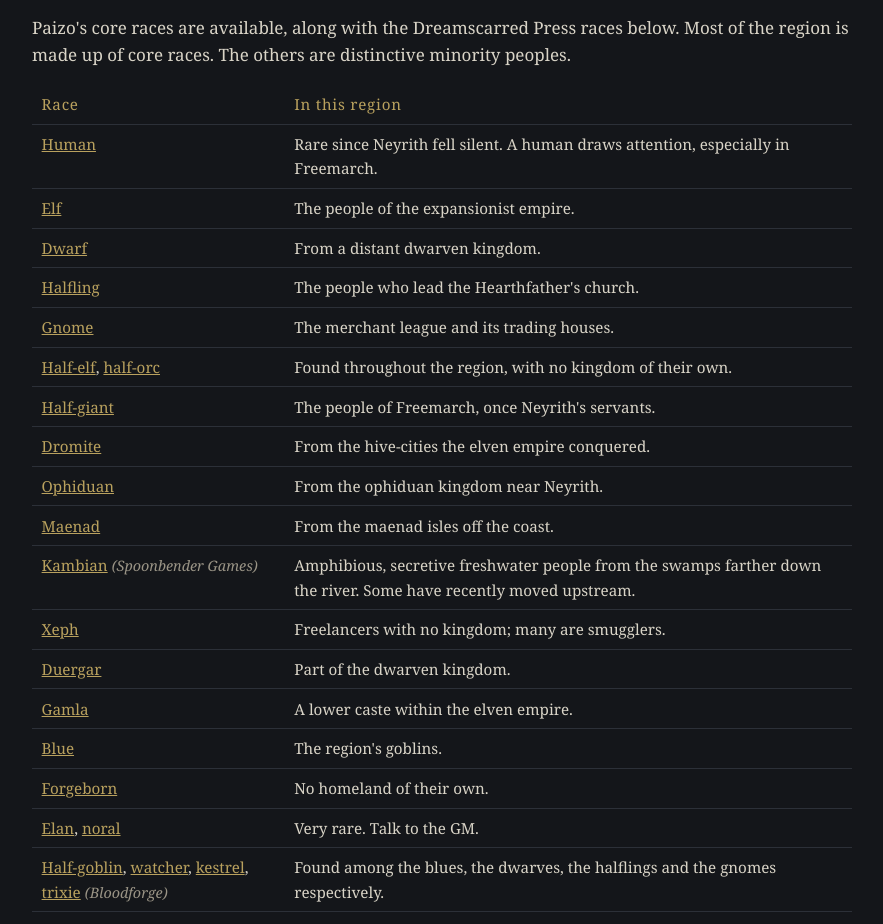
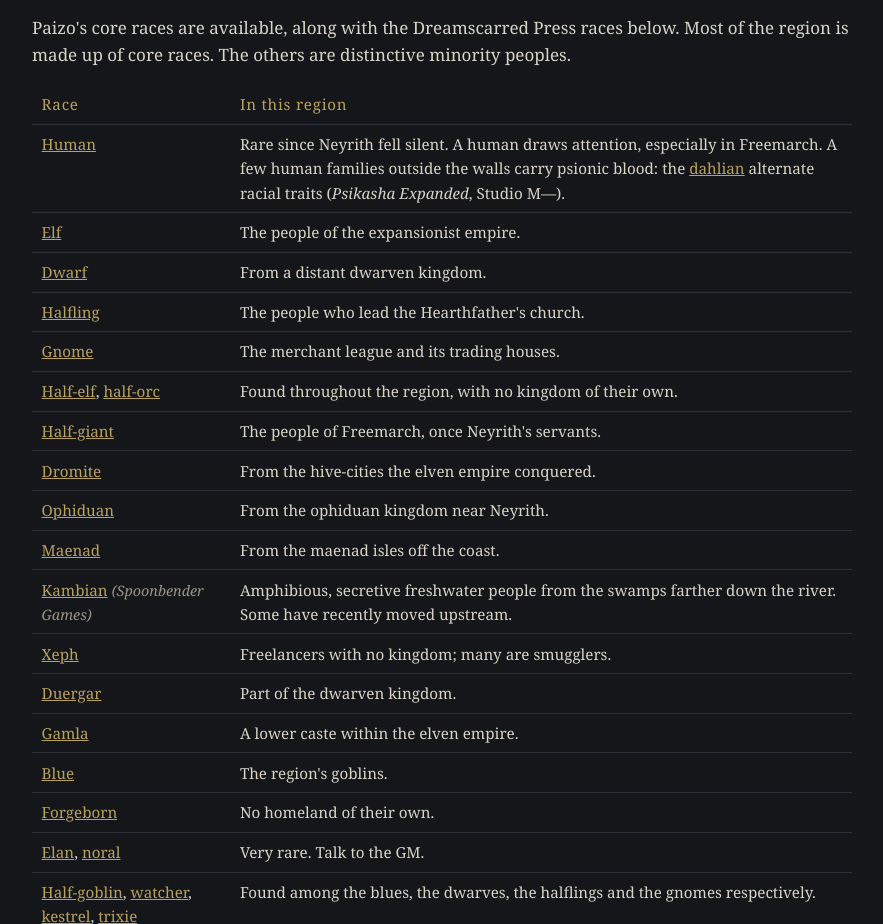
Before and after one commit to NoctuaeSophos/neyrith-players-guide, a plain HTML site: page index.html in a window 1280 px wide. Shown: the part 7220-8144 px from the top of the page, without its empty margins (198-1081 px from the left). Drawn offline with Linux system fonts and the light colour scheme.

Commit message:
Guide: dahlian human traits
Co-Authored-By: Claude Opus 5.5 <noreply@anthropic.com>

```diff
--- a/index.html
+++ b/index.html
@@ -223,7 +223,7 @@
 <p>Paizo's core races are available, along with the Dreamscarred Press races below. Most of the region is made up of core races. The others are distinctive minority peoples.</p>
 <table>
   <tr><th>Race</th><th>In this region</th></tr>
-  <tr><td><a href="https://aonprd.com/RacesDisplay.aspx?ItemName=Human">Human</a></td><td>Rare since Neyrith fell silent. A human draws attention, especially in Freemarch.</td></tr>
+  <tr><td><a href="https://aonprd.com/RacesDisplay.aspx?ItemName=Human">Human</a></td><td>Rare since Neyrith fell silent. A human draws attention, especially in Freemarch. A few human families outside the walls carry psionic blood: the <a href="https://metzo.miraheze.org/wiki/Human">dahlian</a> alternate racial traits (<em>Psikasha Expanded</em>, Studio M&mdash;).</td></tr>
   <tr><td><a href="https://aonprd.com/RacesDisplay.aspx?ItemName=Elf">Elf</a></td><td>The people of the expansionist empire.</td></tr>
   <tr><td><a href="https://aonprd.com/RacesDisplay.aspx?ItemName=Dwarf">Dwarf</a></td><td>From a distant dwarven kingdom.</td></tr>
   <tr><td><a href="https://aonprd.com/RacesDisplay.aspx?ItemName=Halfling">Halfling</a></td><td>The people who lead the Hearthfather's church.</td></tr>
```
Also changed, not shown: changelog.html (+1 -0 lines).
